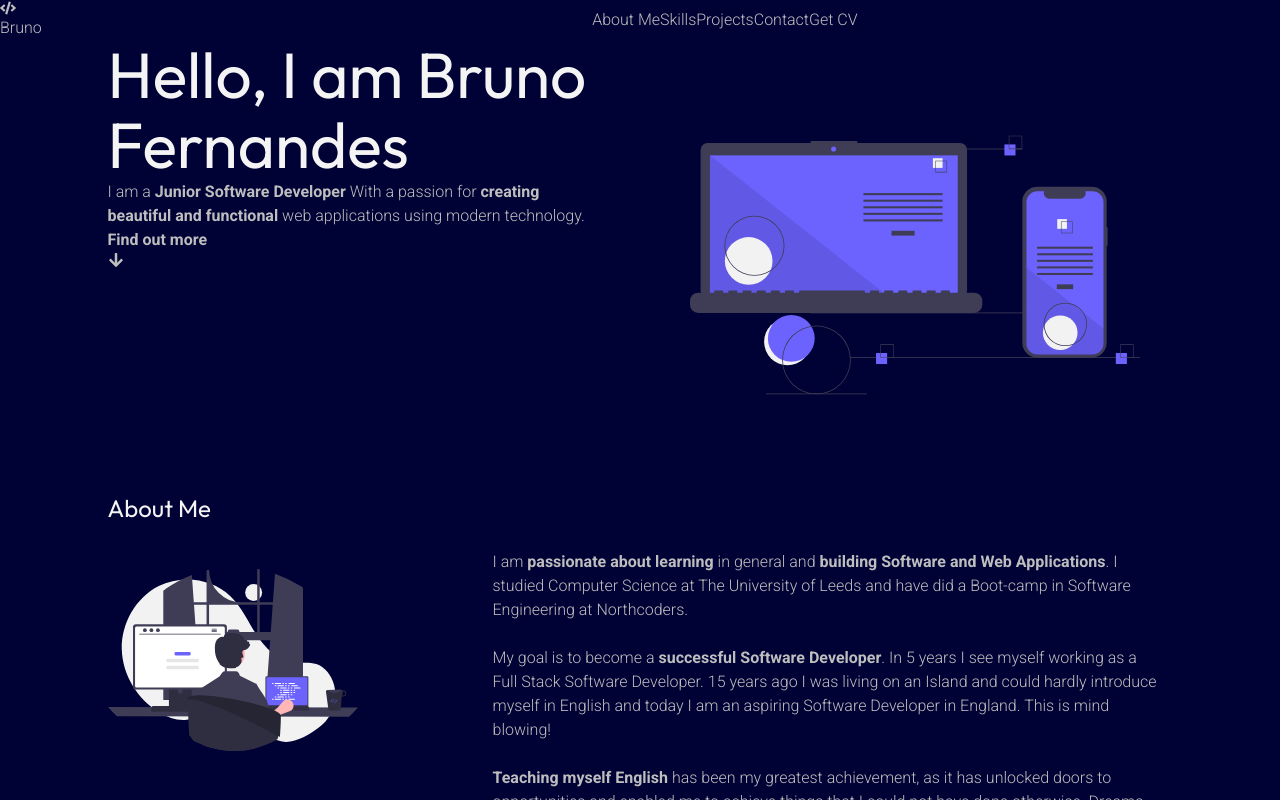
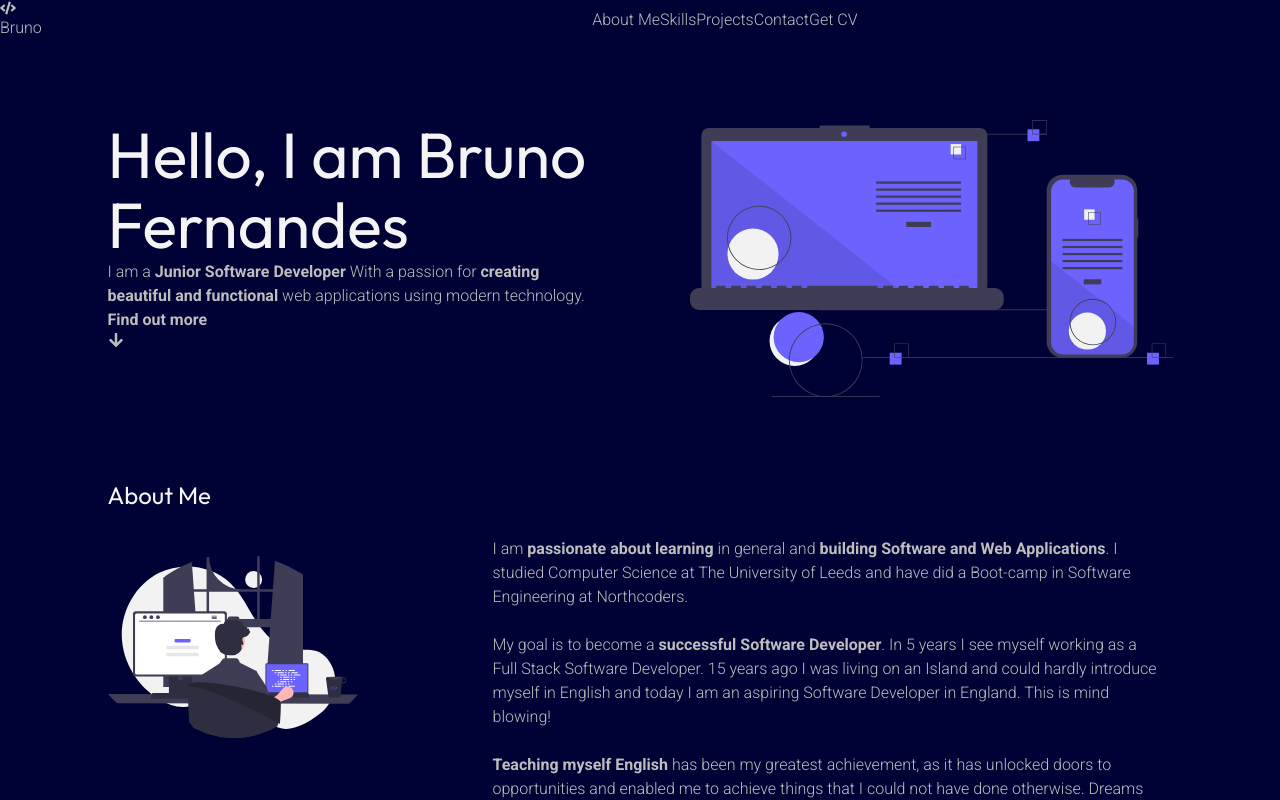
Before and after one commit to brunoFernandes21/2024-dev-portfolio, a React (Vite) app: page / in a window 1280 px wide. Built offline with nearby package versions, Linux system fonts and the light colour scheme.

Commit message:
fix position of hero image, add more padding between sections, and fix contact info card

```diff
--- a/src/components/Contact.jsx
+++ b/src/components/Contact.jsx
@@ -3,7 +3,7 @@ import { Link } from "react-router-dom";
 
 const Contact = () => {
   return (
-    <section id="contact" className="contact mt-14 relative ">
+    <section id="contact" className="contact relative ">
 
       <div className="contact__content ">
         <h2>Contact</h2>
--- a/src/components/Hero.jsx
+++ b/src/components/Hero.jsx
@@ -2,15 +2,22 @@ import { FaArrowDown } from "react-icons/fa";
 
 const Hero = () => {
   return (
-    <section className="hero__section mt-10">
-      <img src="/hero-image-4.svg" alt="Illustration of a laptop and a mobile phone" />
+    <section className="hero__section ">
+      <div>
+        <img
+          className="hero__image"
+          src="/hero-image-4.svg"
+          alt="Illustration of a laptop and a mobile phone"
+        />
+      </div>
       <div className="hero__text ">
         <h1>Hello, I am Bruno Fernandes</h1>
         <p className="mt-6">
-        I am a <strong>Junior Software Developer</strong> With a passion for <strong>creating beautiful
-        and functional</strong> web applications using modern technology.
+          I am a <strong>Junior Software Developer</strong> With a passion for{" "}
+          <strong>creating beautiful and functional</strong> web applications
+          using modern technology.
         </p>
-      <button className="flex items-center gap-2 mt-6 text-md md:text-lg lg:text-xl p-3 px-6 md:p-3 md:px-6 text-slate-100 bg-gradient-to-b from-[#ABD9D9] to-black rounded-full">
+        <button className="flex items-center gap-2 mt-6 text-md md:text-lg lg:text-xl p-3 px-6 md:p-3 md:px-6 text-slate-100 bg-gradient-to-b from-[#3700ff] to-black rounded-full">
           <strong>
             <a href="#about" className="">
               Find out more
--- a/src/components/Projects.jsx
+++ b/src/components/Projects.jsx
@@ -3,7 +3,7 @@ import { BsFillArrowUpCircleFill } from "react-icons/bs";
 
 const Projects = () => {
   return (
-    <section id="projects" className="projects mt-14 relative">
+    <section id="projects" className="projects relative">
       <h2>Projects</h2>
       <p className="mt-6">
         These projects demonstrate my expertise with practical examples of some
--- a/src/components/Skills.jsx
+++ b/src/components/Skills.jsx
@@ -5,7 +5,7 @@ import { BsFillArrowUpCircleFill } from "react-icons/bs";
 
 const Skills = () => {
   return (
-    <section id="skills" className="tech__skills mt-14 relative">
+    <section id="skills" className="tech__skills relative">
       <h2>Technical Skills</h2>
       {/* <div className="desktop__bg__circle absolute opacity-50 left-0  blur-3xl w-[200px] h-[200px] rounded-full bg-[#ABD9D9] -z-20 "></div> */}
       <p className="mt-6">
--- a/src/index.css
+++ b/src/index.css
@@ -141,6 +141,7 @@ nav .close__nav {
   align-items: flex-start;
   gap: 20px;
   padding: 0;
+  margin-top: 40px;
 }
 .hero__text > h1 {
   font-family: var(--all-headings);
@@ -156,7 +157,7 @@ nav .close__nav {
 /* ABOUT ME SECTION */
 
 .about__me {
-  margin-top: 56px;
+  margin-top: 60px;
 }
 .about__me > h2 {
   font-family: var(--all-headings);
@@ -169,6 +170,9 @@ nav .close__nav {
 }
 
 /* TECH SKILLS SECTION  */
+.tech__skills {
+  margin-top: 60px;
+}
 .tech__skills > h2 {
   font-family: var(--all-headings);
   color: var(--heading-color);
@@ -189,6 +193,9 @@ nav .close__nav {
 } */
 
 /* PROJECTS SECTION  */
+.projects {
+  margin-top: 60px;
+}
 .projects > h2 {
   font-family: var(--all-headings);
   color: var(--heading-color);
@@ -213,17 +220,14 @@ nav .close__nav {
 }
 
 .contact {
-  padding: 20px;
+  margin-top: 60px;
 }
 
 .contact__info {
   padding: 20px;
   border-radius: 20px;
 }
-/*
-.contact > .contact__content {
-  padding: 10px;
-} */
+
 
 .contact__socials {
   display: flex;
@@ -282,6 +286,7 @@ nav .close__nav {
     align-items: space;
     justify-content: space-between;
     gap: 100px;
+    margin-top: 80px;
   }
   .hero__section > img {
     width: 450px;
@@ -294,7 +299,7 @@ nav .close__nav {
 
   /* ABOUT ME SECTION  */
   .about__me {
-    margin-top: 0;
+    margin-top: 80px;
   }
   .about__content {
     position: relative;
@@ -328,6 +333,9 @@ nav .close__nav {
   }
 
   /* SKILLS SECTION  */
+  .tech__skills {
+    margin-top: 80px;
+  }
   .tech__skills > .cards__slider {
     display: grid;
     grid-template-columns: repeat(3, 1fr);
@@ -344,7 +352,9 @@ nav .close__nav {
   }
 
   /* PROJECTS SECTIONS  */
-
+  .projects {
+    margin-top: 80px;
+  }
   .projects__slider > .project__cards {
     min-width: 420px;
 
@@ -358,6 +368,7 @@ nav .close__nav {
     justify-content: center;
     align-items: start;
     padding: 0;
+    margin-top: 80px;
   }
 
   .contact__content {
```
Lines whose indentation alone changed are shown as unchanged.
